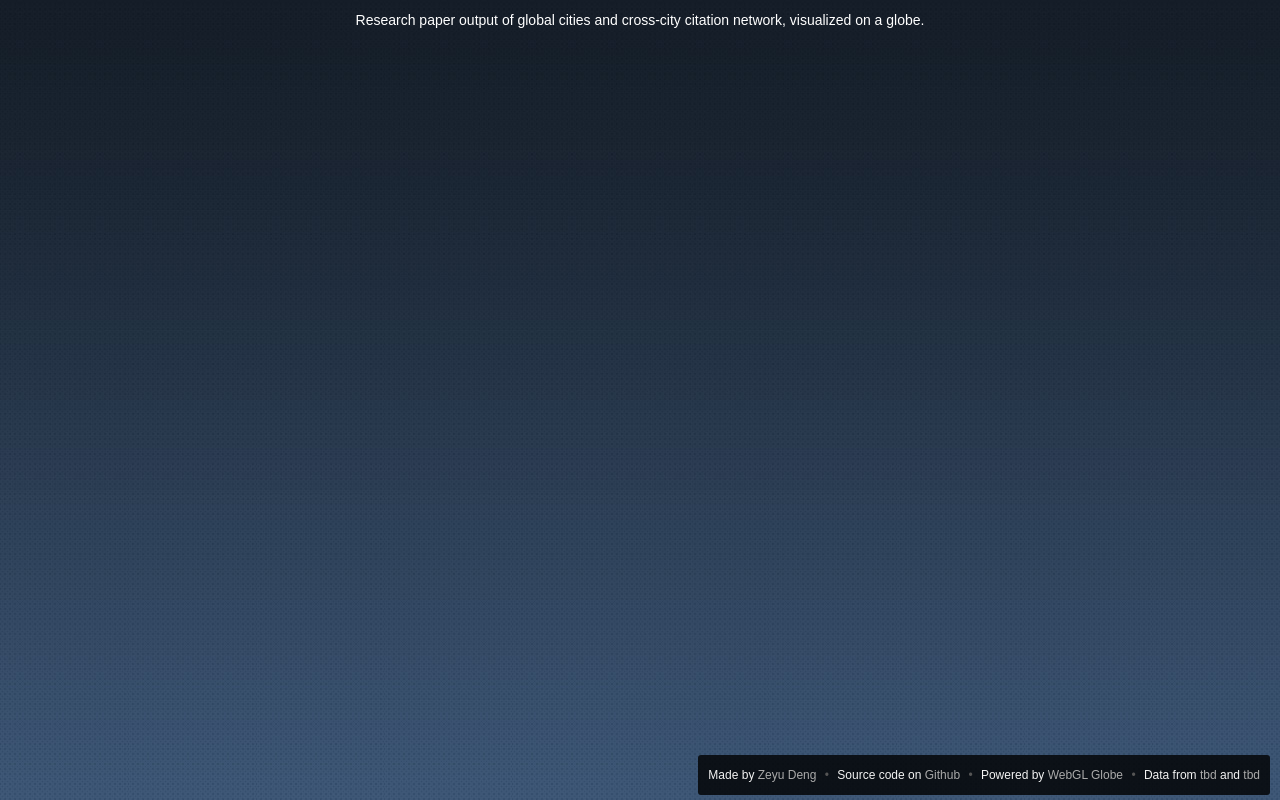
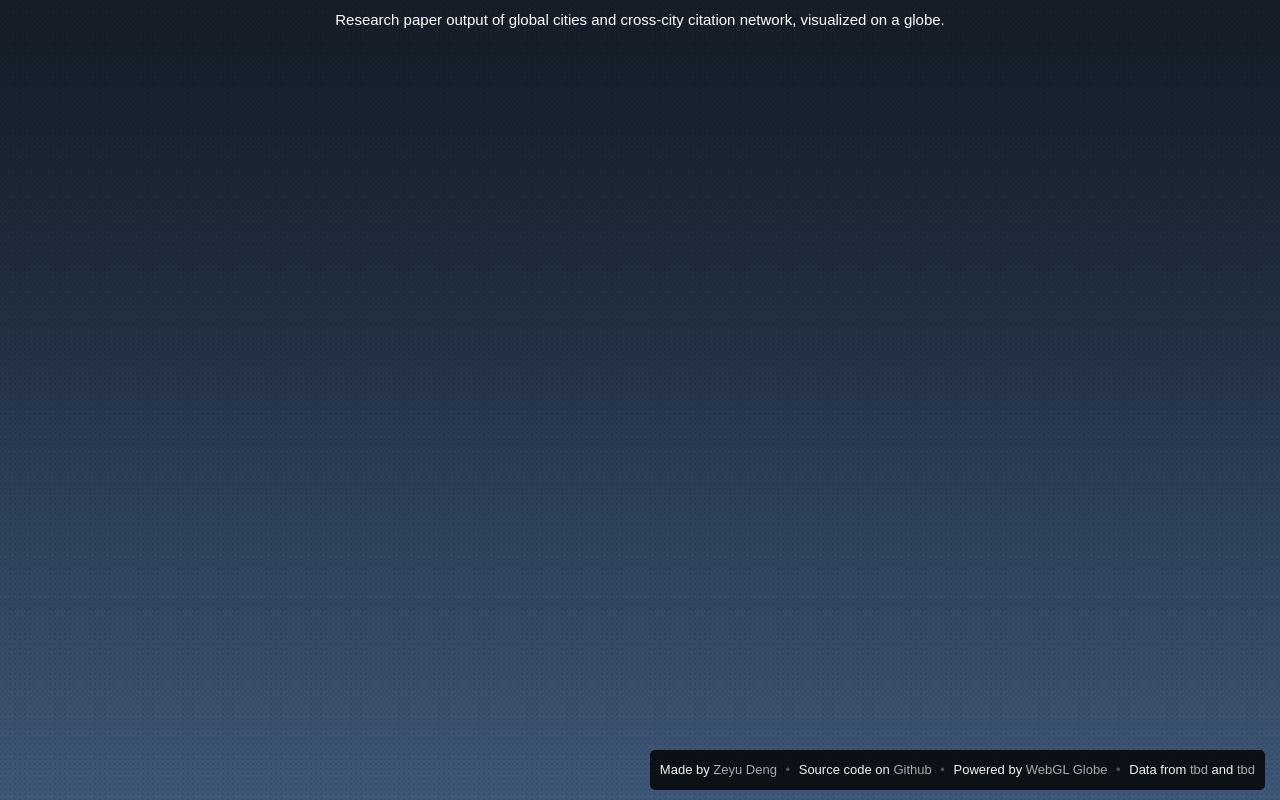
Before and after one commit to paper-pub-cit/paper-pub-cit.github.io, a plain HTML site: page index.html in a window 1280 px wide. Drawn offline with nearby package versions, Linux system fonts and the light colour scheme; a script that the page names is missing.

Commit message:
Update page_style.css

```diff
--- a/page_style.css
+++ b/page_style.css
@@ -8,18 +8,18 @@ body {
   background: #456386 url('bcg_blue.jpg') top left repeat-x;
   color: #f3f3f3;
   font-family: sans-serif;
-  font-size: 14px;
+  font-size: 15px;
   line-height: 20px;
   height: 100%;
 }
 
 #info {
-  font-size: 12px;
+  font-size: 13px;
   position: absolute;
-  bottom: 5px;
+  bottom: 10px;
   background-color: rgba(0,0,0,0.8);
-  border-radius: 3px;
-  right: 10px;
+  border-radius: 5px;
+  right: 15px;
   padding: 10px;
 }
 
```
